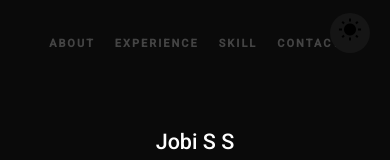
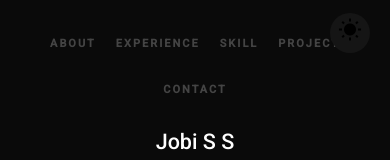
Before and after one commit to jobissjo/Jobi-Portfolio, an Angular app: page / in a window 390 px wide. Shown: the top 160 px of the page. Built offline with nearby package versions, Linux system fonts and the light colour scheme; a web font is replaced by a local one.

Commit message:
and project section in header

```diff
--- a/src/app/app.config.ts
+++ b/src/app/app.config.ts
@@ -3,10 +3,10 @@ import { provideRouter } from '@angular/router';
 
 import { routes } from './app.routes';
 import { provideClientHydration } from '@angular/platform-browser';
-import { provideHttpClient } from '@angular/common/http';
+import { provideHttpClient, withFetch } from '@angular/common/http';
 import { provideAnimationsAsync } from '@angular/platform-browser/animations/async';
 
 export const appConfig: ApplicationConfig = {
   providers: [provideZoneChangeDetection({ eventCoalescing: true }), provideRouter(routes),
-    provideClientHydration(), provideHttpClient(), provideAnimationsAsync()]
+    provideClientHydration(), provideHttpClient(withFetch()), provideAnimationsAsync()]
 };
--- a/src/app/components/experience/experience.component.scss
+++ b/src/app/components/experience/experience.component.scss
@@ -134,6 +134,6 @@
         position: relative;
         top: -1.875em;
         left: 1.2em;
-        width: 100%;
+        width: 90%;
     }
 }
--- a/src/app/components/header/header.component.ts
+++ b/src/app/components/header/header.component.ts
@@ -16,6 +16,7 @@ export class HeaderComponent{
     'about',
     'experience',
     'skill',
+    'project',
     'contact'
   ]
 
--- a/src/app/components/project/project.component.html
+++ b/src/app/components/project/project.component.html
@@ -1,4 +1,4 @@
-<div class="section" id="projects" [ngClass]="{'dark-mode-color': darkMode}">
+<div class="section" id="project" [ngClass]="{'dark-mode-color': darkMode}">
     <div class="container">
       <div class="col-md-12">
         <h1 class="size-50">My <br /> Projects</h1>
```
